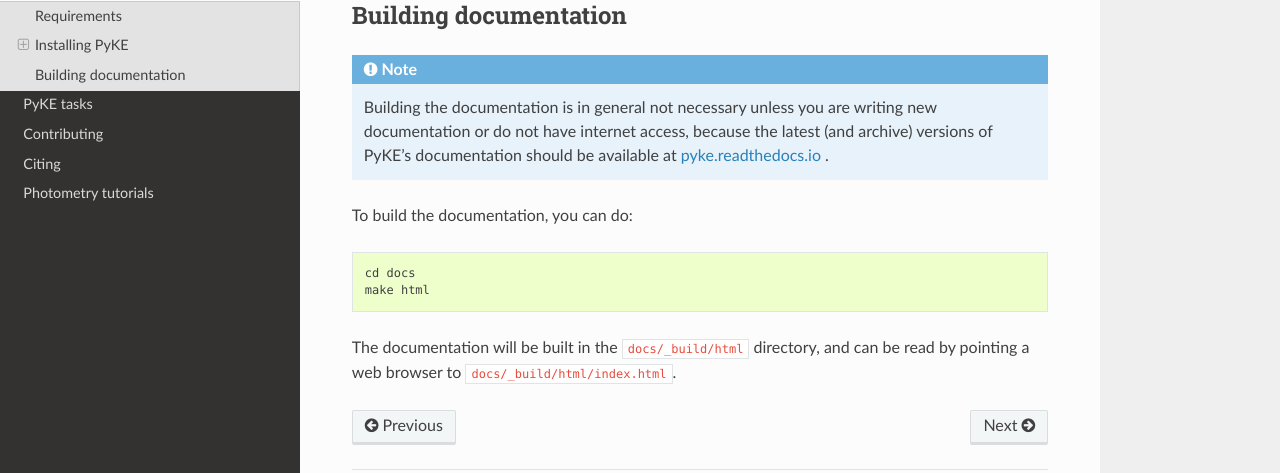
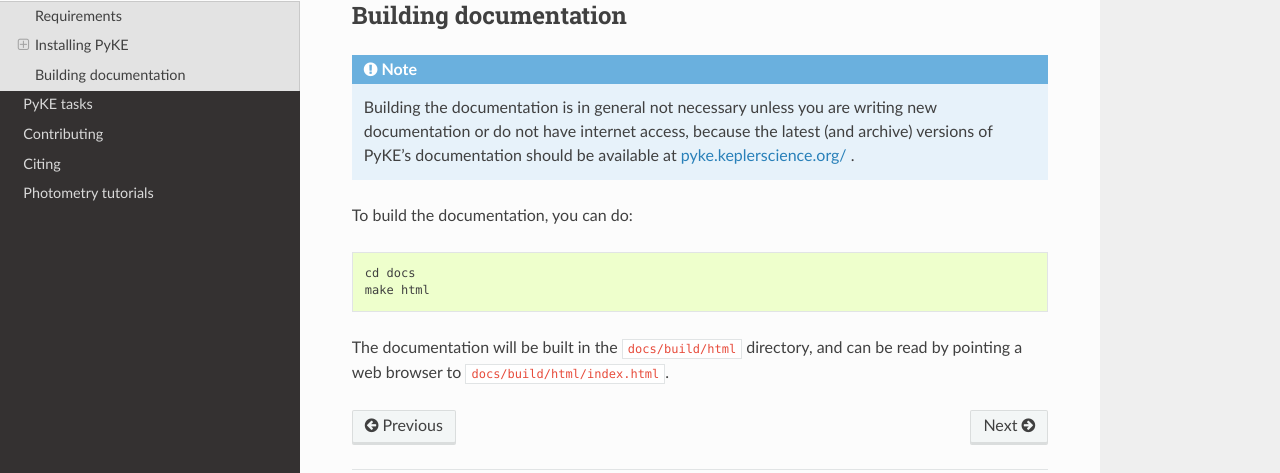
Before and after one commit to KeplerGO/pyke, a Sphinx documentation site: the page built from docs/source/install.rst, in a window 1280 px wide and 900 px high, scrolled down 973 px. Shown: the part 325-798 px from the top of the window. Built offline with Sphinx 7.4.7 and the Read the Docs theme 2.0.0, drawn with Linux system fonts in a browser that asks for light colours.

Commit message:
Kepler Sprint: Minor comments on docs, relate to Issue #85.

```diff
--- a/docs/source/install.rst
+++ b/docs/source/install.rst
@@ -65,12 +65,12 @@
     Building the documentation is in general not necessary unless you
     are writing new documentation or do not have internet access, because
     the latest (and archive) versions of PyKE's documentation should
-    be available at `pyke.readthedocs.io <http://pyke.readthedocs.io>`_ .
+    be available at `pyke.keplerscience.org/ <http://pyke.keplerscience.org/>`_ .
 
 To build the documentation, you can do::
 
     cd docs
     make html
 
-The documentation will be built in the ``docs/_build/html`` directory, and can
-be read by pointing a web browser to ``docs/_build/html/index.html``.
+The documentation will be built in the ``docs/build/html`` directory, and can
+be read by pointing a web browser to ``docs/build/html/index.html``.
```
Also changed, not shown: 1 other file.
